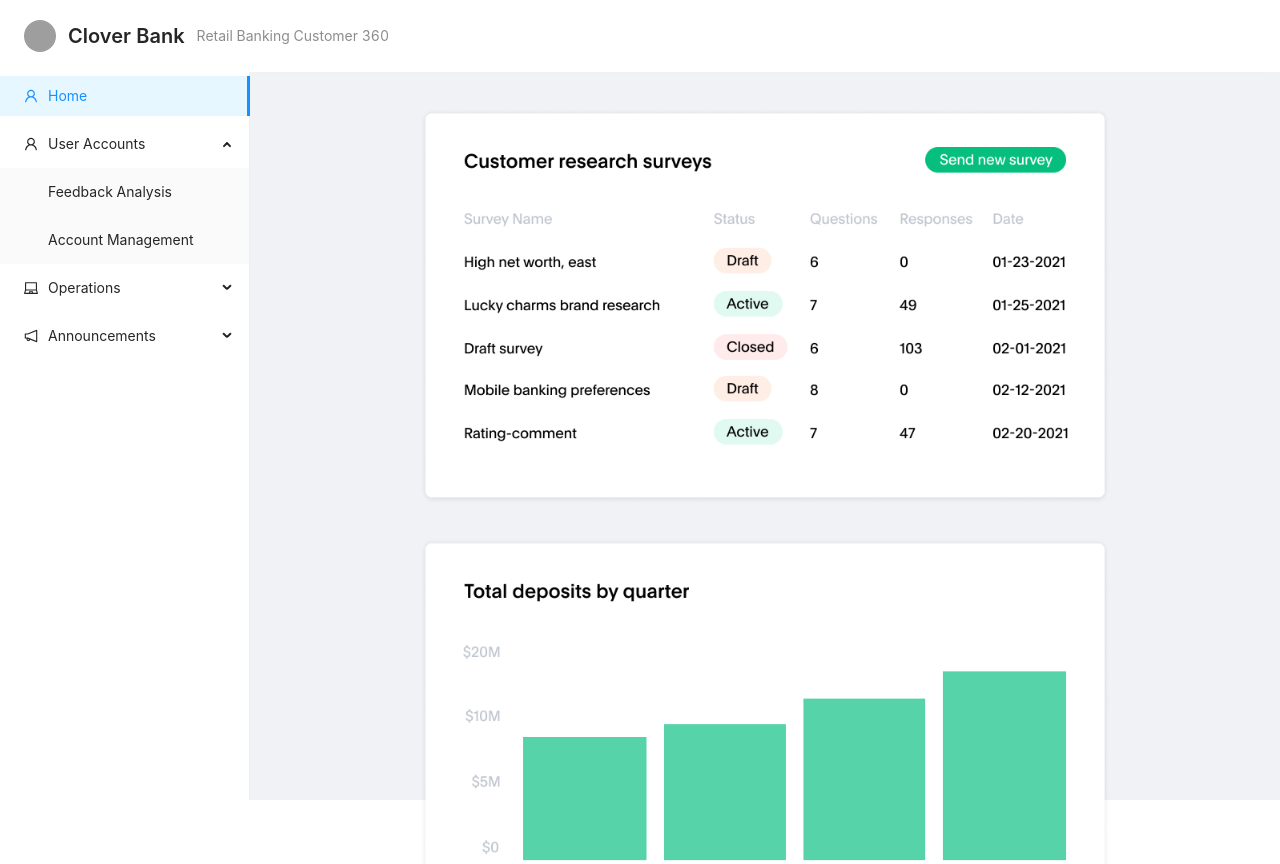
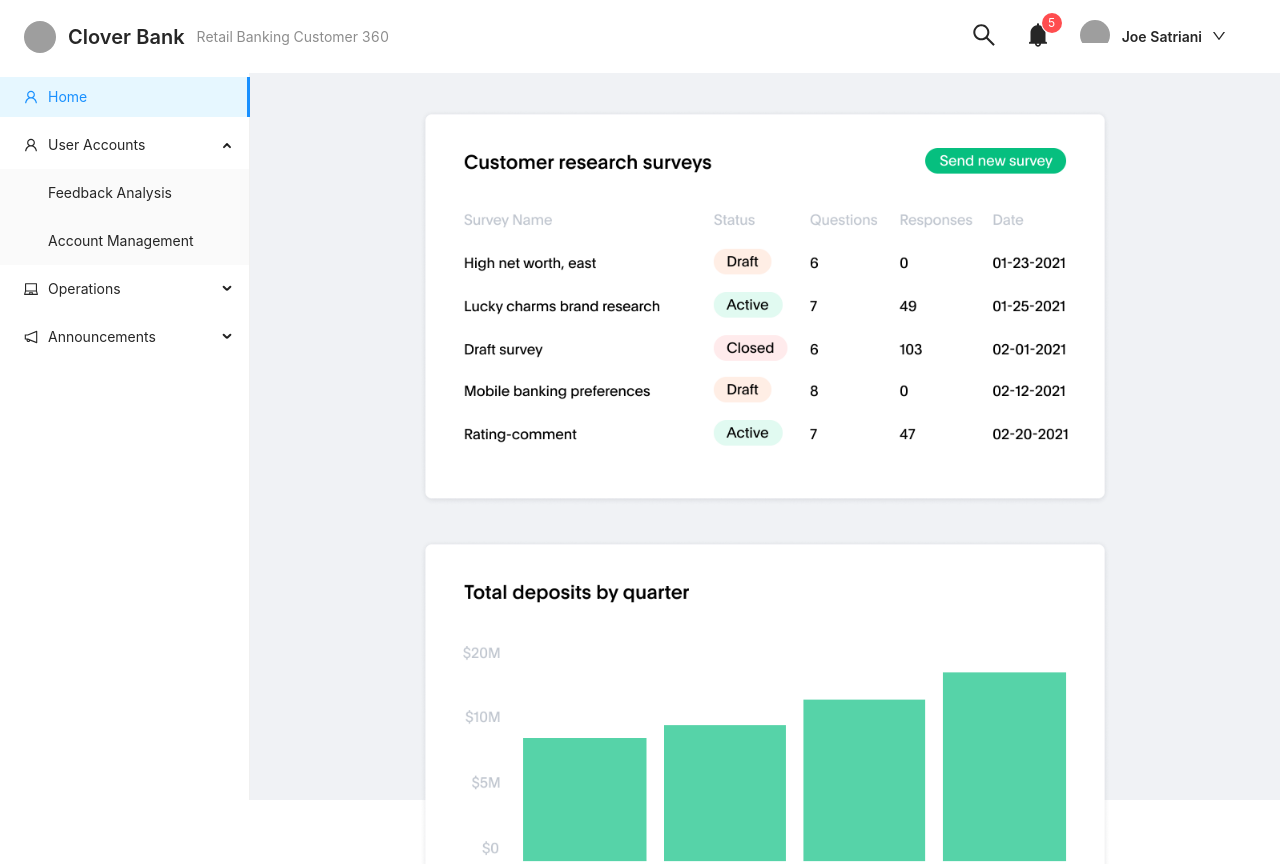
Before and after one commit to ts-blink/clover-bank, a React (Create React App) app: page /#/ in a window 1280 px wide. Shown: the top 864 px of the page. Built offline with nearby package versions, Linux system fonts and the light colour scheme; grey boxes are pictures that could not be loaded; what @thoughtspot/embed-sdk would draw is missing.

Commit message:
Send Survey Modal / Column data process

```diff
--- a/src/App.css
+++ b/src/App.css
@@ -17,7 +17,24 @@
 }
 
 .site-page-header {
-  box-shadow: 0 2px 8px #f0f1f2;
+
+}
+
+.header-right {
+  display: flex;
+  align-items: center;
+}
+
+.header-right > * {
+  margin-right: 30px;
+}
+
+.username {
+  margin-top: 3px;
+}
+
+.username-drop-icon {
+  margin-left: 10px;
 }
 
 .App-link {
--- a/src/App.tsx
+++ b/src/App.tsx
@@ -1,7 +1,7 @@
 import React from 'react';
 import { HashRouter, Link, Routes, Route, useLocation } from 'react-router-dom';
-import { PageHeader, Layout, Menu } from 'antd';
-import { UserOutlined, LaptopOutlined, NotificationOutlined } from '@ant-design/icons';
+import { PageHeader, Layout, Menu, Badge, Avatar, Image, Dropdown, Typography } from 'antd';
+import { UserOutlined, LaptopOutlined, NotificationOutlined, SearchOutlined, BellFilled, DownOutlined } from '@ant-design/icons';
 import "antd/dist/antd.css";
 import './App.css';
 import { FeedbackAnalysis } from './components/feedback-analysis/FeedbackAnalysis';
@@ -42,6 +42,22 @@ const AppView = () => {
         ghost={false}
         subTitle="Retail Banking Customer 360"
         avatar={{ src: 'https://media-exp1.licdn.com/dms/image/C4E0BAQGcF6uTtvukQg/company-logo_200_200/0/1587155976524?e=2159024400&v=beta&t=m_j79x6LK1NZQo7Mdq1fE14d76fevkn_x_P4S32N0a8' }}
+        extra={[
+          <div className="header-right">
+            <SearchOutlined style={{ fontSize: '24px' }} />
+            <Badge count={5} offset={[2, 0]}>
+              <BellFilled style={{ fontSize: '24px' }} />
+            </Badge>
+            <Avatar
+              size={30}
+              src={<Image src="https://zos.alipayobjects.com/rmsportal/ODTLcjxAfvqbxHnVXCYX.png" />}
+            />
+            <div className="username">
+              <Typography.Text strong>Joe Satriani</Typography.Text>
+              <DownOutlined className="username-drop-icon" />
+            </div>
+          </div>
+        ]}
       ></PageHeader>
       <Layout style={{ flex: 1 }}>
         <Sider width={250}>
--- a/src/components/feedback-analysis/FeedbackAnalysis.tsx
+++ b/src/components/feedback-analysis/FeedbackAnalysis.tsx
@@ -1,13 +1,15 @@
 import React from 'react';
-import { Button, Space, notification, Spin } from 'antd';
+import { Button, Space, notification, Spin, Modal } from 'antd';
 import { init, SearchEmbed, AuthType, EventType } from "@thoughtspot/embed-sdk";
+import { useSurveySender } from '../send-survey-modal/SendSurveyModal';
 
-import { sendFeedbackSurvey } from '../../services/survey/survey-service';
+import { getDataForColumnName } from './FeedbackAnalysis.util';
 import "./FeedbackAnalysis.css";
+
 
 init({
     thoughtSpotHost:
-        "https://10.87.90.166",
+        "https://embed-1-do-not-delete.thoughtspotdev.cloud/",
     authType: AuthType.None
 });
 
@@ -15,6 +17,7 @@ init({
 export const FeedbackAnalysis = () => {
     const embedRef = React.useRef(null);
     const [isEmbedLoading, setIsEmbedLoading] = React.useState(true);
+    const { sendSurvey, modalJSX } = useSurveySender();
 
     React.useEffect(() => {
         if (embedRef !== null) {
@@ -28,31 +31,22 @@ export const FeedbackAnalysis = () => {
         tsSearch
             .on('init', () => setIsEmbedLoading(true))
             .on('load', () => setIsEmbedLoading(false))
-            .on(EventType.CustomAction, (data) => {
-                console.log(data);
-                if (data.type === 'send-survey') {
-                    // sendSurvey(data.recipients);
+            .on(EventType.CustomAction, (payload: any) => {
+                const data = payload.data;
+                if (data.id === 'send-survey') {
+                    const recipients = getDataForColumnName(data.columnsAndData, 'email address');
+                    sendSurvey(recipients);
                 }
             })
             .render({
-                dataSources: ["5b6cbcc7-8e7e-4028-82a8-556bdac5ab66"],
+                dataSources: ['d3845440-5af6-451b-8e12-36b40591fc9f'],
             })
     }, [])
-    const sendSurvey = React.useCallback(async () => {
-        const messageLink = await sendFeedbackSurvey(['ashubham@gmail.com']);
-        notification['success']({
-            message: 'Survey Sent!',
-            description:
-                `The survey will be sent to the recipients within the next 5 minutes. You can click on this notification to manage this.`,
-            onClick: () => {
-                window.open(messageLink, '_blank');
-            }
-        });
-    }, []);
     return <div className="feedbackAnalysis">
         {isEmbedLoading ? <div className="embedSpinner">
             <Spin size="large" />
         </div> : ''}
         <div className="tsEmbed" ref={embedRef} id="tsEmbed"></div>
+        {modalJSX}
     </div>
 }
--- /dev/null
+++ b/src/components/feedback-analysis/FeedbackAnalysis.util.ts
@@ -0,0 +1,12 @@
+export function getDataForColumnName({ columns, data }, colName: string) {
+    const column = columns
+        .find(col => col.column.name.toLowerCase() === colName.toLowerCase())
+        ?.column;
+
+    if (!column) {
+        throw new Error('Column name not present');
+    }
+
+    const columnData = data.columnDataLite.find(colData => colData.columnId === column.id);
+    return columnData.dataValue;
+}
--- a/src/components/manage/Manage.tsx
+++ b/src/components/manage/Manage.tsx
@@ -1,24 +1,19 @@
 import React from 'react';
 import { Button, notification } from 'antd';
+import { useSurveySender } from '../send-survey-modal/SendSurveyModal';
 import { sendFeedbackSurvey } from '../../services/survey/survey-service';
 
 export const Manage = () => {
-    const sendSurvey = React.useCallback(async () => {
-        const messageLink = await sendFeedbackSurvey([
+    const { sendSurvey, modalJSX } = useSurveySender();
+    const _sendSurvey = React.useCallback(async () => {
+        sendSurvey([
             'ashish.shubham@thoughtspot.com',
             'dave.eyler@thoughtspot.com'
         ]);
-        notification['success']({
-            message: 'Survey Sent!',
-            description:
-                `The survey will be sent to the recipients within the next 5 minutes. You can click on this notification to manage this.`,
-            onClick: () => {
-                window.open(messageLink, '_blank');
-            }
-        });
     }, []);
 
     return (<div>
-        <Button onClick={sendSurvey} type="primary">Test send Survey</Button>
+        <Button onClick={_sendSurvey} type="primary">Test send Survey</Button>
+        {modalJSX}
     </div>);
 }
--- /dev/null
+++ b/src/components/send-survey-modal/SendSurveyModal.tsx
@@ -0,0 +1,47 @@
+import React from 'react';
+import Modal from "antd/lib/modal/Modal";
+import { notification } from 'antd';
+import { sendFeedbackSurvey } from '../../services/survey/survey-service';
+
+export const useSurveySender = () => {
+    const [visible, setVisible] = React.useState(false);
+    const [confirmLoading, setConfirmLoading] = React.useState(false);
+    const [recipients, setRecipients] = React.useState([]);
+    const sendSurvey = async (recipients: string[]) => {
+        setVisible(true);
+        setRecipients(recipients);
+    }
+
+    const handleOk = async () => {
+        setConfirmLoading(true);
+        const messageLink = await sendFeedbackSurvey(recipients);
+        notification['success']({
+            message: 'Survey Sent!',
+            description:
+                `The survey will be sent to the recipients within the next 5 minutes. You can click on this notification to manage this.`,
+            onClick: () => {
+                window.open(messageLink, '_blank');
+            }
+        });
+        setConfirmLoading(false);
+        setVisible(false);
+    }
+
+    const handleCancel = () => {
+        setVisible(false);
+    }
+
+    const modalJSX = <Modal
+        title="Send survey"
+        visible={visible}
+        onOk={handleOk}
+        confirmLoading={confirmLoading}
+        onCancel={handleCancel}>
+        Are you sure you want to send the survey to these {recipients.length} customers ?
+    </Modal>
+
+    return {
+        sendSurvey,
+        modalJSX
+    }
+}
```
Also changed, not shown: 1 other file (tests, documents, lock files or other folders).
